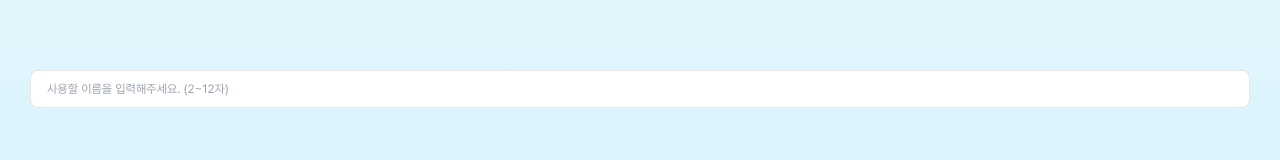
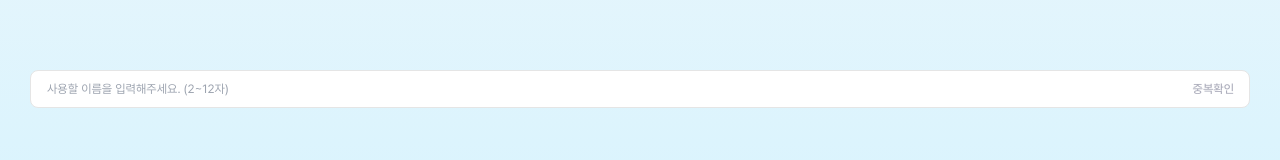
Before and after one commit to Gongspot/Gongspot_Web, a React (Vite) app: page /signup in a window 1280 px wide. Shown: the part 268-428 px from the top of the page. Built offline with nearby package versions, Linux system fonts and the light colour scheme.

Commit message:
refactor: 중복확인 추가

```diff
--- a/src/components/SIgnup/Nickname.tsx
+++ b/src/components/SIgnup/Nickname.tsx
@@ -1,3 +1,4 @@
+import { useState } from "react";
 import NextButton from "../NextButton";
 
 interface NicknameProps {
@@ -5,25 +6,59 @@ interface NicknameProps {
 }
 
 const Nickname = ({ onNext }: NicknameProps) => {
+  const [inputValue, setInputValue] = useState("");
+  const [message, setMessage] = useState("");
+  const [isAvailable, setIsAvailable] = useState(false);
+
+  const checkNickname = () => {
+    if (inputValue === "카공족") {
+      setMessage("이미 사용 중인 닉네임입니다.");
+    } else {
+      setMessage("사용 가능한 닉네임입니다.");
+      setIsAvailable(true);
+    }
+  };
+
+  const buttonClass = inputValue.trim()
+    ? "text-[#4CB1F1] cursor-pointer"
+    : "text-[#ADAEBC] cursor-not-allowed";
+
   return (
     <div className="flex flex-col min-h-screen"
       style={{
         background: 'linear-gradient(180deg, #EFF7FB 0%, #CAF1FF 100%)',
     }}>
-      <div className="flex-1">
+      <div className="flex-1 px-[1.875rem]">
         <p className="mt-[11.625rem] text-center text-[#4CB1F1]">
           앞으로의 공부 여정을<br />함께할 이름을 알려주세요.
         </p>
-        <div className="mt-[6.5rem] px-[1.875rem] w-full">
+        <div className="flex items-center relative mt-[6.5rem] w-full">
           <input
             type="text"
             className="w-full px-[1rem] py-[0.563rem] text-[0.75rem] text-black
             border border-[#E5E5E5] rounded-[0.5rem]"
             placeholder="사용할 이름을 입력해주세요. (2~12자)"
+            value={inputValue}
+            onChange={(e) => setInputValue(e.target.value)}
           />
+          <button
+            type="button"
+            className={`text-[0.75rem] font-medium absolute right-[1rem] ${buttonClass}`}
+            onClick={checkNickname}
+            disabled={!inputValue.trim()}
+          >
+            중복확인
+          </button>
         </div>
+        {message && (
+          <div
+            className="mt-[0.5rem] px-[0.875rem] text-[0.75rem] w-full text-left text-[#4CB1F1]"
+          >
+            {message}
+          </div>
+        )}
       </div>
-      <NextButton text={"다음"} onClick={onNext} />
+      <NextButton text={"다음"} onClick={onNext} disabled={!isAvailable} />
     </div>
   );
 };
--- a/src/components/profile/Nickname.tsx
+++ b/src/components/profile/Nickname.tsx
@@ -9,9 +9,7 @@ const Nickname = ({ nickname }: NicknameProps) => {
   const [message, setMessage] = useState("");
 
   const checkNickname = () => {
-    if (inputValue === "") {
-      setMessage("닉네임을 입력해주세요.");
-    } else if (inputValue === "카공족") {
+    if (inputValue === "카공족") {
       setMessage("이미 사용 중인 닉네임입니다.");
     } else {
       setMessage("사용 가능한 닉네임입니다.");
```
